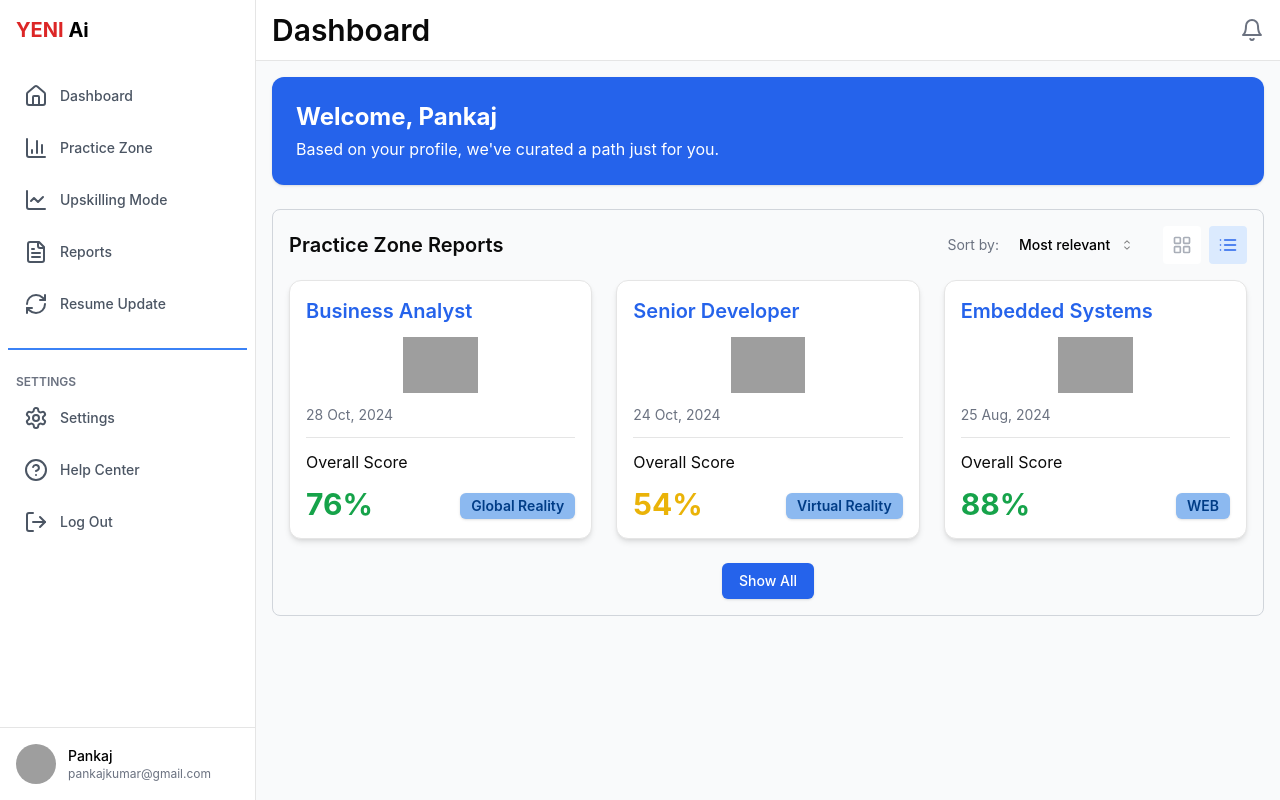
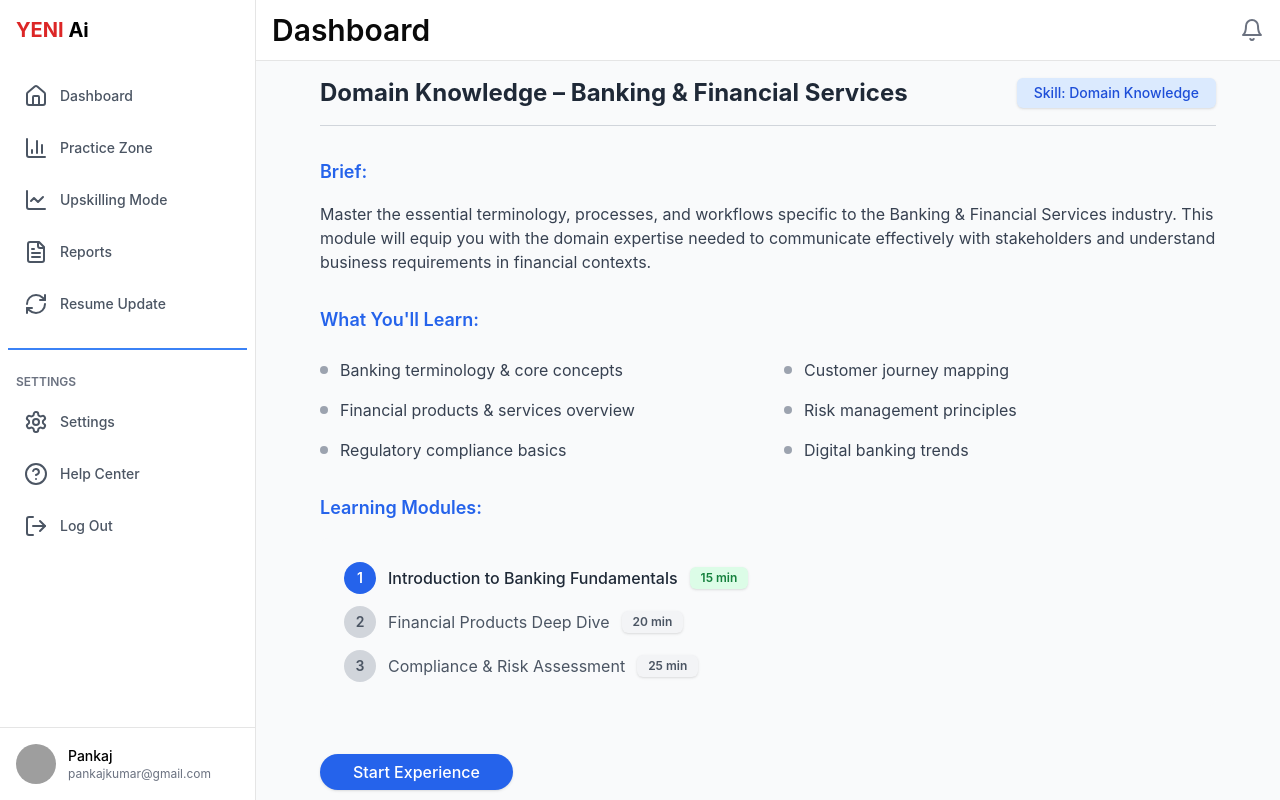
Before and after one commit to mugilmalathi/yeni-frontend-myrepo, a React (Vite) app: page /upskilling-experience/1 in a window 1280 px wide. Built offline with nearby package versions, Linux system fonts and the light colour scheme; grey boxes are pictures that could not be loaded.

Commit message:
Create Upskilling Experience Page with Navigation

```diff
--- a/src/components/atom/NavItem/NavItem.tsx
+++ b/src/components/atom/NavItem/NavItem.tsx
@@ -16,14 +16,14 @@ export default function NavItem({ icon, label, href }: NavItemProps) {
     <Link
       to={href}
       className={cn(
-        "flex items-center gap-3 px-4 py-2 rounded-lg cursor-pointer text-sm font-medium",
+        "flex items-center gap-3 px-3 sm:px-4 py-2 rounded-lg cursor-pointer text-xs sm:text-sm font-medium transition-colors",
         active
           ? "bg-blue-100 text-blue-700"
           : "text-gray-600 hover:bg-gray-100 hover:text-black"
       )}
     >
-      {icon}
-      {label}
+      <span className="flex-shrink-0">{icon}</span>
+      <span className="truncate">{label}</span>
     </Link>
   );
 }
--- a/src/components/layout/Header/Header.tsx
+++ b/src/components/layout/Header/Header.tsx
@@ -14,6 +14,8 @@ export default function Header() {
   "/settings": "Settings",
   "/help": "Help Center",
   "/logout": "Logout",
+  "/upskilling-experience": "Dashboard",
+  "/evaluation": "Dashboard",
 }
 
 
@@ -21,15 +23,15 @@ export default function Header() {
 const title = routeTitles[location.pathname] || "Dashboard"
 
   return (
-    <header className="flex items-center justify-between px-4 py-3 border-b bg-white">
+    <header className="flex items-center justify-between px-3 sm:px-4 py-3 border-b bg-white">
       {/* Dynamic Title */}
-      <h1 className="text-xl sm:text-2xl md:text-3xl font-semibold">
+      <h1 className="text-lg sm:text-xl md:text-2xl lg:text-3xl font-semibold truncate">
         {title}
       </h1>
 
       {/* Right section */}
-      <div className="flex items-center gap-3 sm:gap-4">
-        <Bell className="w-5 h-5 sm:w-6 sm:h-6 text-gray-500 cursor-pointer" />
+      <div className="flex items-center gap-2 sm:gap-3 md:gap-4">
+        <Bell className="w-5 h-5 sm:w-6 sm:h-6 text-gray-500 cursor-pointer hover:text-gray-700 transition-colors" />
         {/* Profile avatar (optional) */}
         {/*
         <img
--- a/src/components/layout/Sidebar/Sidebar.tsx
+++ b/src/components/layout/Sidebar/Sidebar.tsx
@@ -27,18 +27,19 @@ export default function Sidebar() {
 
       {/* Sidebar */}
       <aside
-        className={`fixed lg:static top-0 left-0 h-full bg-white border-r flex flex-col transform transition-transform duration-300 z-40
-        w-64 ${open ? "translate-x-0" : "-translate-x-full"} lg:translate-x-0`}
+        className={`fixed lg:static top-0 left-0 h-full bg-white border-r flex flex-col transform transition-transform duration-300 z-40 w-64 ${
+          open ? "translate-x-0" : "-translate-x-full"
+        } lg:translate-x-0`}
       >
         {/* Logo */}
-        <div className="p-4 font-bold text-xl text-black">
+        <div className="p-4 font-bold text-lg sm:text-xl text-black">
           <span className="text-red-600">YENI</span> Ai
         </div>
 
         {/* Navigation */}
-        <nav className="flex-1 px-2 py-4 overflow-y-auto">
+        <nav className="flex-1 px-2 py-4 overflow-y-auto scrollbar-thin">
           {/* Main Nav */}
-          <div className="space-y-3">
+          <div className="space-y-2 sm:space-y-3">
             <NavItem icon={<Home />} label="Dashboard" href="/dashboard" />
             <NavItem icon={<BarChart3 />} label="Practice Zone" href="/practice" />
             <NavItem icon={<LineChart />} label="Upskilling Mode" href="/upskilling" />
@@ -47,15 +48,15 @@ export default function Sidebar() {
           </div>
 
           {/* Divider */}
-          <div className="border-t-2 border-blue-500 my-6"></div>
+          <div className="border-t-2 border-blue-500 my-4 sm:my-6"></div>
 
           {/* Section Title */}
-          <p className="px-2 text-xs font-semibold text-gray-500 uppercase mb-2">
+          <p className="px-2 text-xs font-semibold text-gray-500 uppercase mb-2 sm:mb-3">
             Settings
           </p>
 
           {/* Extra Nav */}
-          <div className="space-y-3">
+          <div className="space-y-2 sm:space-y-3">
             <NavItem icon={<Settings />} label="Settings" href="/settings" />
             <NavItem icon={<HelpCircle />} label="Help Center" href="/help" />
             <NavItem icon={<LogOut />} label="Log Out" href="/logout" />
@@ -63,18 +64,26 @@ export default function Sidebar() {
         </nav>
 
         {/* Footer */}
-        <div className="p-4 border-t flex items-center space-x-3">
+        <div className="p-3 sm:p-4 border-t flex items-center space-x-3">
           <img
             src="https://avatar.iran.liara.run/public/62"
             alt="Profile"
-            className="w-10 h-10 rounded-full object-cover"
+            className="w-8 h-8 sm:w-10 sm:h-10 rounded-full object-cover flex-shrink-0"
           />
-          <div className="hidden sm:block">
-            <p className="text-sm font-medium text-black">Pankaj</p>
-            <p className="text-xs text-gray-500">pankajkumar@gmail.com</p>
+          <div className="min-w-0 flex-1">
+            <p className="text-xs sm:text-sm font-medium text-black truncate">Pankaj</p>
+            <p className="text-xs text-gray-500 truncate">pankajkumar@gmail.com</p>
           </div>
         </div>
       </aside>
+
+      {/* Mobile Overlay */}
+      {open && (
+        <div
+          className="fixed inset-0 bg-black bg-opacity-50 z-30 lg:hidden"
+          onClick={() => setOpen(false)}
+        />
+      )}
     </>
   );
 }
--- /dev/null
+++ b/src/pages/upskillingExperience/UpskillingExperience.tsx
@@ -0,0 +1,109 @@
+import { Button } from "@/components/ui/button";
+import { Badge } from "@/components/ui/badge";
+
+export default function UpskillingExperience() {
+  return (
+    <div className="max-w-4xl mx-auto space-y-6 sm:space-y-8">
+      {/* Header Section */}
+      <div className="space-y-4">
+        <div className="flex flex-col sm:flex-row sm:items-center sm:justify-between gap-4">
+          <h1 className="text-xl sm:text-2xl font-bold text-gray-800">
+            Domain Knowledge – Banking & Financial Services
+          </h1>
+          <Badge className="bg-blue-100 text-blue-700 px-3 sm:px-4 py-1 text-xs sm:text-sm font-medium self-start sm:self-auto">
+            Skill: Domain Knowledge
+          </Badge>
+        </div>
+
+        <div className="w-full h-px bg-gray-300"></div>
+      </div>
+
+      {/* Brief Section */}
+      <div className="space-y-4">
+        <h2 className="text-lg font-semibold text-blue-600">Brief:</h2>
+        <p className="text-gray-700 leading-relaxed text-sm sm:text-base">
+          Master the essential terminology, processes, and workflows specific to the Banking & Financial Services industry.
+          This module will equip you with the domain expertise needed to communicate effectively with stakeholders and
+          understand business requirements in financial contexts.
+        </p>
+      </div>
+
+      {/* What You'll Learn Section */}
+      <div className="space-y-6">
+        <h2 className="text-lg font-semibold text-blue-600">What You'll Learn:</h2>
+
+        <div className="grid grid-cols-1 lg:grid-cols-2 gap-6 sm:gap-8">
+          {/* Left Column */}
+          <div className="space-y-4">
+            <div className="flex items-start gap-3">
+              <div className="w-2 h-2 bg-gray-400 rounded-full mt-2 flex-shrink-0"></div>
+              <span className="text-gray-700 text-sm sm:text-base">Banking terminology & core concepts</span>
+            </div>
+            <div className="flex items-start gap-3">
+              <div className="w-2 h-2 bg-gray-400 rounded-full mt-2 flex-shrink-0"></div>
+              <span className="text-gray-700 text-sm sm:text-base">Financial products & services overview</span>
+            </div>
+            <div className="flex items-start gap-3">
+              <div className="w-2 h-2 bg-gray-400 rounded-full mt-2 flex-shrink-0"></div>
+              <span className="text-gray-700 text-sm sm:text-base">Regulatory compliance basics</span>
+            </div>
+          </div>
+
+          {/* Right Column */}
+          <div className="space-y-4">
+            <div className="flex items-start gap-3">
+              <div className="w-2 h-2 bg-gray-400 rounded-full mt-2 flex-shrink-0"></div>
+              <span className="text-gray-700 text-sm sm:text-base">Customer journey mapping</span>
+            </div>
+            <div className="flex items-start gap-3">
+              <div className="w-2 h-2 bg-gray-400 rounded-full mt-2 flex-shrink-0"></div>
+              <span className="text-gray-700 text-sm sm:text-base">Risk management principles</span>
+            </div>
+            <div className="flex items-start gap-3">
+              <div className="w-2 h-2 bg-gray-400 rounded-full mt-2 flex-shrink-0"></div>
+              <span className="text-gray-700 text-sm sm:text-base">Digital banking trends</span>
+            </div>
+          </div>
+        </div>
+      </div>
+
+      {/* Learning Modules Section */}
+      <div className="space-y-4">
+        <h2 className="text-lg font-semibold text-blue-600">Learning Modules:</h2>
+
+        <div className="bg-gray-50 rounded-lg p-4 sm:p-6 space-y-3">
+          <div className="flex items-center gap-3">
+            <div className="w-8 h-8 bg-blue-600 text-white rounded-full flex items-center justify-center text-sm font-semibold">
+              1
+            </div>
+            <span className="text-gray-800 font-medium text-sm sm:text-base">Introduction to Banking Fundamentals</span>
+            <Badge className="bg-green-100 text-green-700 text-xs">15 min</Badge>
+          </div>
+
+          <div className="flex items-center gap-3">
+            <div className="w-8 h-8 bg-gray-300 text-gray-600 rounded-full flex items-center justify-center text-sm font-semibold">
+              2
+            </div>
+            <span className="text-gray-600 text-sm sm:text-base">Financial Products Deep Dive</span>
+            <Badge className="bg-gray-100 text-gray-600 text-xs">20 min</Badge>
+          </div>
+
+          <div className="flex items-center gap-3">
+            <div className="w-8 h-8 bg-gray-300 text-gray-600 rounded-full flex items-center justify-center text-sm font-semibold">
+              3
+            </div>
+            <span className="text-gray-600 text-sm sm:text-base">Compliance & Risk Assessment</span>
+            <Badge className="bg-gray-100 text-gray-600 text-xs">25 min</Badge>
+          </div>
+        </div>
+      </div>
+
+      {/* Start Experience Button */}
+      <div className="pt-4 pb-6">
+        <Button className="bg-blue-600 hover:bg-blue-700 text-white px-6 sm:px-8 py-2 sm:py-3 rounded-full text-sm sm:text-base font-medium w-full sm:w-auto">
+          Start Experience
+        </Button>
+      </div>
+    </div>
+  );
+}
--- a/src/pages/upskillingzone/UpskillingZone.tsx
+++ b/src/pages/upskillingzone/UpskillingZone.tsx
@@ -1,6 +1,9 @@
 import { Button } from "@/components/ui/button";
+import { useNavigate } from "react-router-dom";
 
 export default function Upskilling() {
+  const navigate = useNavigate();
+
   const skills = [
     {
       id: 1,
@@ -22,12 +25,16 @@ export default function Upskilling() {
     },
   ];
 
+  const handleStartExperience = (skillId: number) => {
+    navigate(`/upskilling-experience/${skillId}`);
+  };
+
   return (
-    <div className="flex flex-col gap-6 w-full">
+    <div className="flex flex-col gap-4 sm:gap-6 w-full">
       {/* Banner */}
-      <div className="bg-blue-600 text-white rounded-xl shadow p-6">
-        <h2 className="text-2xl font-bold">Yeni AI Upskilling Hub</h2>
-        <p className="text-sm mt-2">
+      <div className="bg-blue-600 text-white rounded-xl shadow p-4 sm:p-6">
+        <h2 className="text-xl sm:text-2xl font-bold">Yeni AI Upskilling Hub</h2>
+        <p className="text-sm sm:text-base mt-2">
           Welcome to the Upskilling Hub. Choose a skill to master or continue
           where you left off
         </p>
@@ -38,23 +45,26 @@ export default function Upskilling() {
         {skills.map((skill) => (
           <div
             key={skill.id}
-            className="flex items-center gap-6 p-4 bg-white rounded-xl shadow hover:shadow-md transition"
+            className="flex flex-col sm:flex-row items-start sm:items-center gap-4 sm:gap-6 p-4 sm:p-6 bg-white rounded-xl shadow hover:shadow-md transition"
           >
             {/* Image */}
             <img
               src={skill.img}
               alt={skill.title}
-              className="w-40 h-24 object-cover rounded-lg"
+              className="w-full sm:w-40 h-32 sm:h-24 object-cover rounded-lg flex-shrink-0"
             />
 
             {/* Text */}
             <div className="flex-1">
-              <h3 className="text-lg font-semibold">{skill.title}</h3>
-              <p className="text-gray-600 text-sm mt-1">{skill.desc}</p>
+              <h3 className="text-base sm:text-lg font-semibold">{skill.title}</h3>
+              <p className="text-gray-600 text-sm sm:text-base mt-1">{skill.desc}</p>
             </div>
 
             {/* Button */}
-            <Button className="bg-blue-600 hover:bg-blue-700 text-white rounded-full px-5">
+            <Button
+              className="bg-blue-600 hover:bg-blue-700 text-white rounded-full px-4 sm:px-5 py-2 text-sm sm:text-base w-full sm:w-auto"
+              onClick={() => handleStartExperience(skill.id)}
+            >
               Start Experience
             </Button>
           </div>
--- a/src/router/router.tsx
+++ b/src/router/router.tsx
@@ -7,6 +7,7 @@ import UpskillingZone from "@/pages/upskillingzone/UpskillingZone";
 import Reports from "@/pages/reports/Reports";
 import ResumeUpdates from "@/pages/resumeUpdates/ResumeUpdates";
 import Evaluation from "@/pages/evaluation/Evaluation";
+import UpskillingExperience from "@/pages/upskillingExperience/UpskillingExperience";
 
 
 
@@ -42,6 +43,7 @@ export default function AppRouter() {
               <Route path="/reports" element={<Reports />} />
               <Route path="/resume-update" element={<ResumeUpdates />} />
               <Route path="/evaluation/:jobId" element={<Evaluation />} />
+              <Route path="/upskilling-experience/:skillId" element={<UpskillingExperience />} />
               <Route path="/settings" element={<SettingsPage />} />
               <Route path="/help" element={<HelpCenter />} />
               <Route path="/logout" element={<LogoutPage />} />
```
